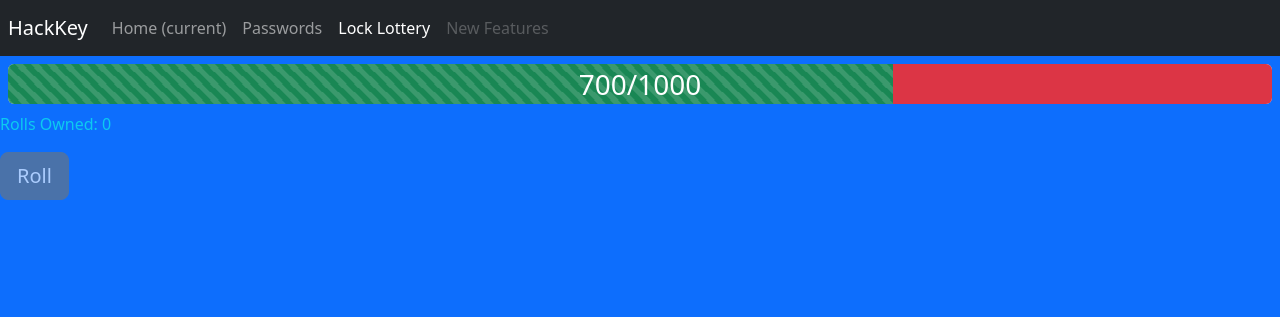
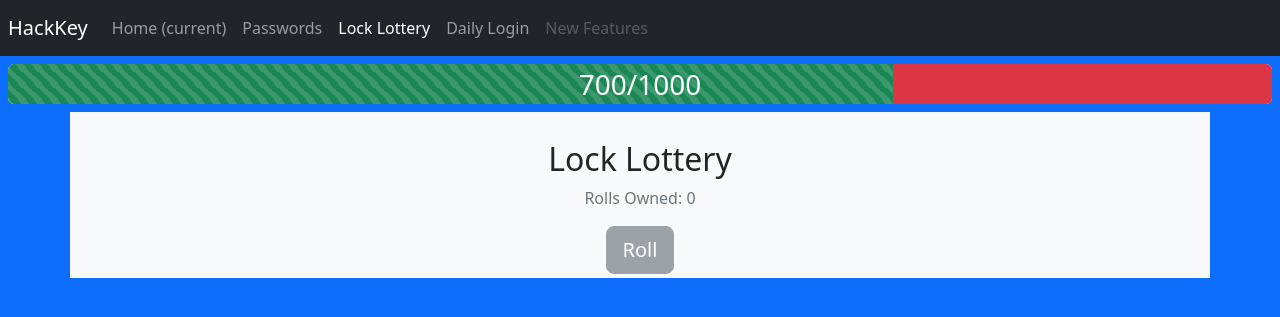
Before and after one commit to danbates1452/hackkey, a Django app: page /gacha/ in a window 1280 px wide. Shown: the top 317 px of the page. Run offline with Django 5.2, Linux system fonts and the light colour scheme; some libraries are stand-ins or nearby versions.

Commit message:
Added daily page

```diff
--- a/hackkey/hackkey/templates/gacha.html
+++ b/hackkey/hackkey/templates/gacha.html
@@ -2,8 +2,12 @@
 
 {% block content %}
 
+<div class="container bg-light p-1">
+  <div class="jumbotron mt-4 text-center ">
+      <h2>Lock Lottery</h2>
 
-  <p class="text-info">Rolls Owned: {{rolls_owned}}</p>
+
+      <p class="text-secondary">Rolls Owned: {{rolls_owned}}</p>
       {% if rolls_owned >= 1 %}
         <form action=/gacha/ method="post">
           {% csrf_token %}
@@ -30,5 +34,8 @@
       <div class="alert alert-primary" role="alert">Error</div>
       {% endif %}
 
+  </div>
+</div>
+
 
 {% endblock %}
--- a/hackkey/hackkey/templates/index.html
+++ b/hackkey/hackkey/templates/index.html
@@ -60,6 +60,9 @@ bg-warning
           <a class="nav-link {% if page_name == 'gacha' %} active {% endif %}" href="/gacha">Lock Lottery</a>
         </li>
         <li class="nav-item">
+          <a class="nav-link {% if page_name == 'daily' %} active {% endif %}" href="/daily">Daily Login</a>
+        </li>
+        <li class="nav-item">
           <a class="nav-link disabled" href="#">New Features</a>
         </li>
       </ul>
--- a/hackkey/hackkey/urls.py
+++ b/hackkey/hackkey/urls.py
@@ -16,7 +16,7 @@ Including another URLconf
 """
 from django.contrib import admin
 from django.urls import path
-from hackkey.views import index, login, gacha, passwords
+from hackkey.views import index, login, gacha, passwords, daily
 
 urlpatterns = [
     path('admin/', admin.site.urls),
@@ -25,4 +25,5 @@ urlpatterns = [
     path('gacha/', gacha, name='gacha'),
     path('gacha/<int:outcome>/', gacha, name='gacha_rolled'),
     path('passwords/', passwords, name='passwords'),
+    path('daily/', daily, name='daily'),
 ]
--- a/hackkey/hackkey/views.py
+++ b/hackkey/hackkey/views.py
@@ -43,6 +43,21 @@ def login(request):
     })
 
     return render(request, 'login.html', context=context)
+
+
+def daily(request):
+    context = universal_context.copy()
+    if request.method == 'POST':
+        if request.POST.get('btnCollectDaily') == '1':
+            print("Collect")
+            test_user.login_daily_claimed = True
+            test_user.rolls_owned += 1
+    context.update({
+        'page_name': 'daily',
+        'has_claimed': test_user.login_daily_claimed,
+    })
+
+    return render(request, 'daily.html', context=context)
 
 def gacha(request, outcome=-1):
     roll_outcome = outcome
```
Also changed, not shown: hackkey/hackkey/templates/daily.html (added, +20 -0 lines), hackkey/db.sqlite3. Lines whose indentation alone changed are shown as unchanged.
